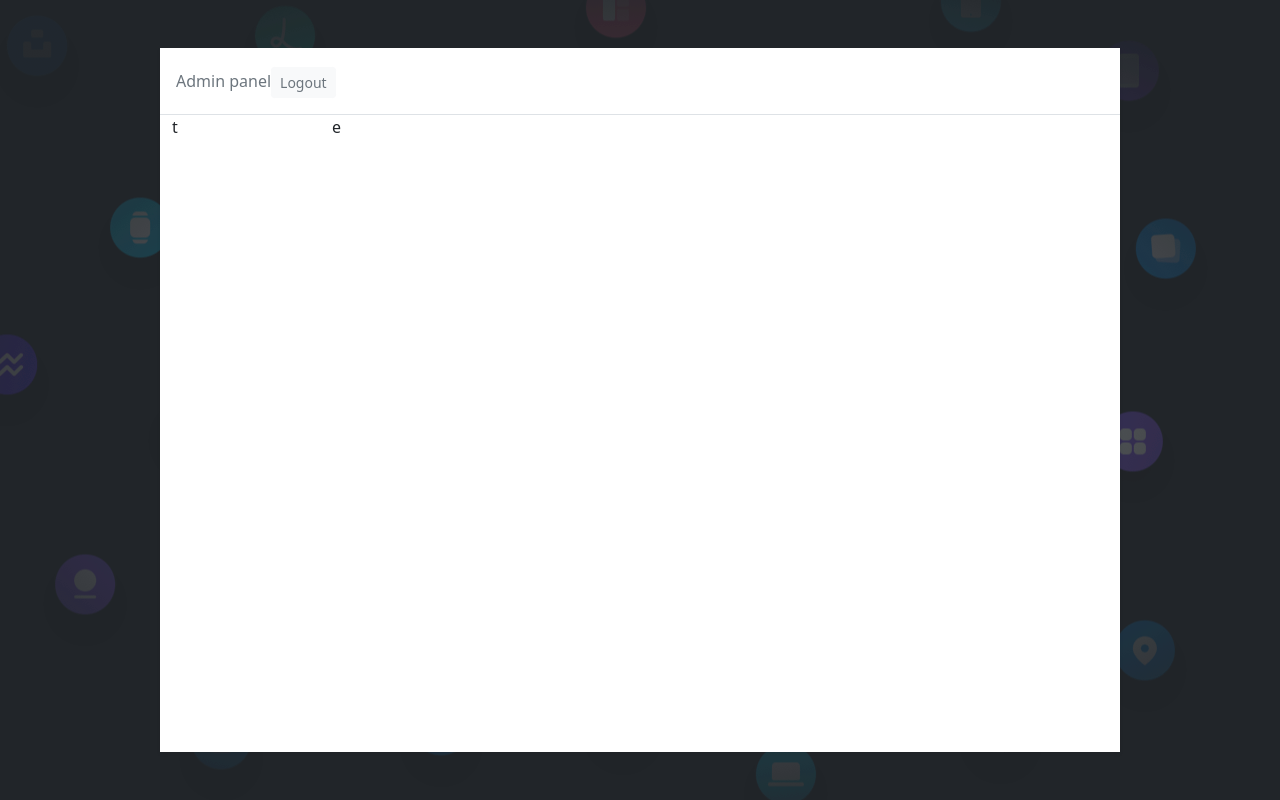
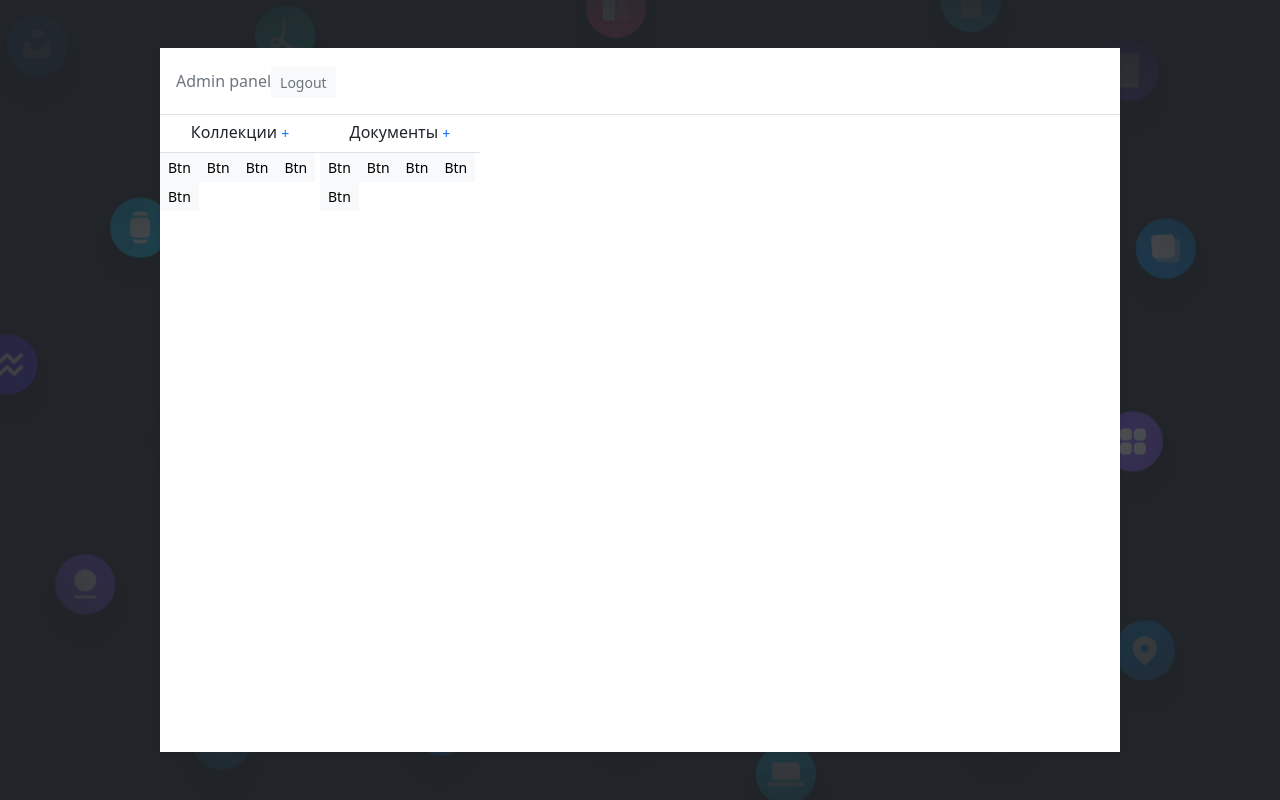
Before and after one commit to mccrush/adminpanel, a Vue app: page / in a window 1280 px wide. Built offline with nearby package versions, Linux system fonts and the light colour scheme.

Commit message:
Settings Lists

```diff
--- /dev/null
+++ b/src/components/admin/List.vue
@@ -0,0 +1,16 @@
+<template>
+  <div>
+    <button
+      v-for="i in 5"
+      :key="'bt'+i"
+      class="btn btn-sm btn-block btn-light border-0 rounded-0 m-0 text-left pl-3"
+    >Btn</button>
+  </div>
+</template>
+
+<script>
+export default {}
+</script>
+
+<style>
+</style>
--- a/src/views/Admin.vue
+++ b/src/views/Admin.vue
@@ -9,8 +9,32 @@
           </div>
         </div>
         <div class="row">
-          <div class="col-3 col-md-2 border-right admin-sidebar">t</div>
-          <div class="col-3 col-md-2 border-right">e</div>
+          <div class="col-3 col-md-2 border-right p-0 admin-sidebar">
+            <h6 class="text-center m-0 mt-2 pb-2 border-bottom">
+              Коллекции
+              <button
+                v-show="true"
+                @click="createDoc = true; selectDocId=''; doc = {active: true, position: docs.length + 1}"
+                class="btn btn-sm btn-outline-primary p-0 pl-2 pr-2 ml-1 border-0"
+                :disabled="selectCollectionAlias ? true: false"
+                title="Создать документ"
+              >+</button>
+            </h6>
+
+            <List />
+          </div>
+          <div class="col-3 col-md-2 p-0 border-right">
+            <h6 class="text-center m-0 mt-2 pb-2 border-bottom">
+              Документы
+              <button
+                @click="createDoc = true; selectDocId=''; doc = {active: true, position: docs.length + 1}"
+                class="btn btn-sm btn-outline-primary p-0 pl-2 pr-2 ml-1 border-0"
+                :disabled="selectCollectionAlias ? true: false"
+                title="Создать документ"
+              >+</button>
+            </h6>
+            <List />
+          </div>
           <div class="col-6 col-md-8"></div>
         </div>
       </div>
@@ -19,10 +43,16 @@
 </template>
 
 <script>
-export default {}
+import List from '@/components/admin/List'
+
+export default {
+  components: {
+    List
+  }
+}
 </script>
 
-<style>
+<style scoped>
 .bg-image {
   background-image: url(../assets/img/insert-backdrop.webp);
   background-position: center center;
@@ -38,4 +68,13 @@ export default {}
 .admin-sidebar {
   height: calc(100vh - 160px);
 }
+
+.container-fluid {
+  padding: 0 12px !important;
+}
+
+.mybut {
+  display: inline-block;
+  border: none;
+}
 </style>
```
